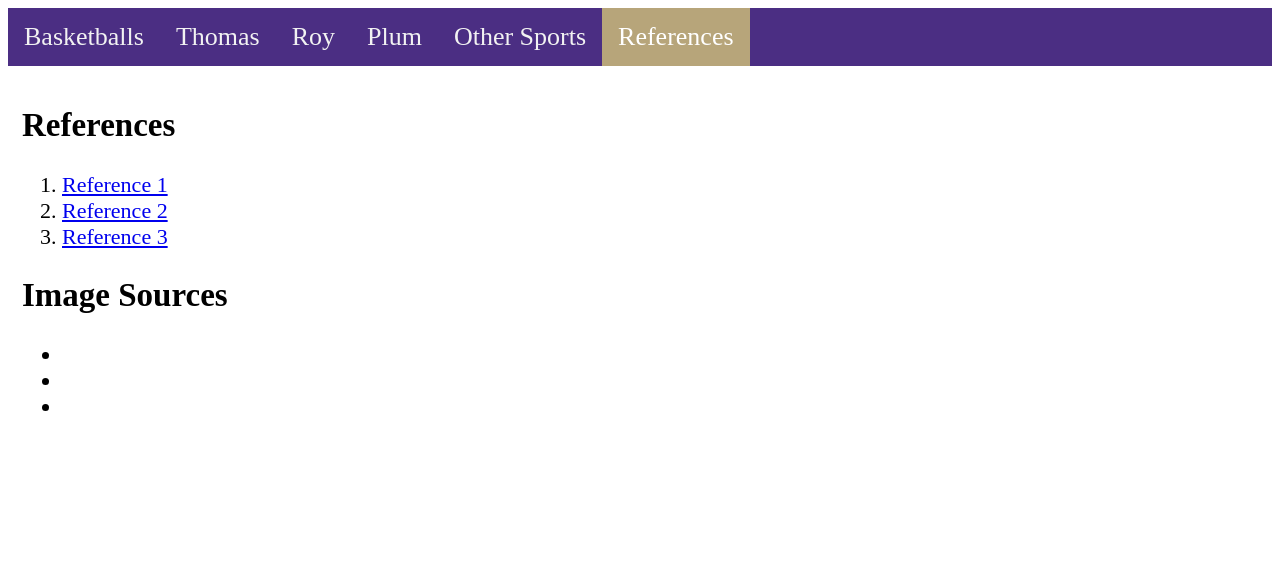
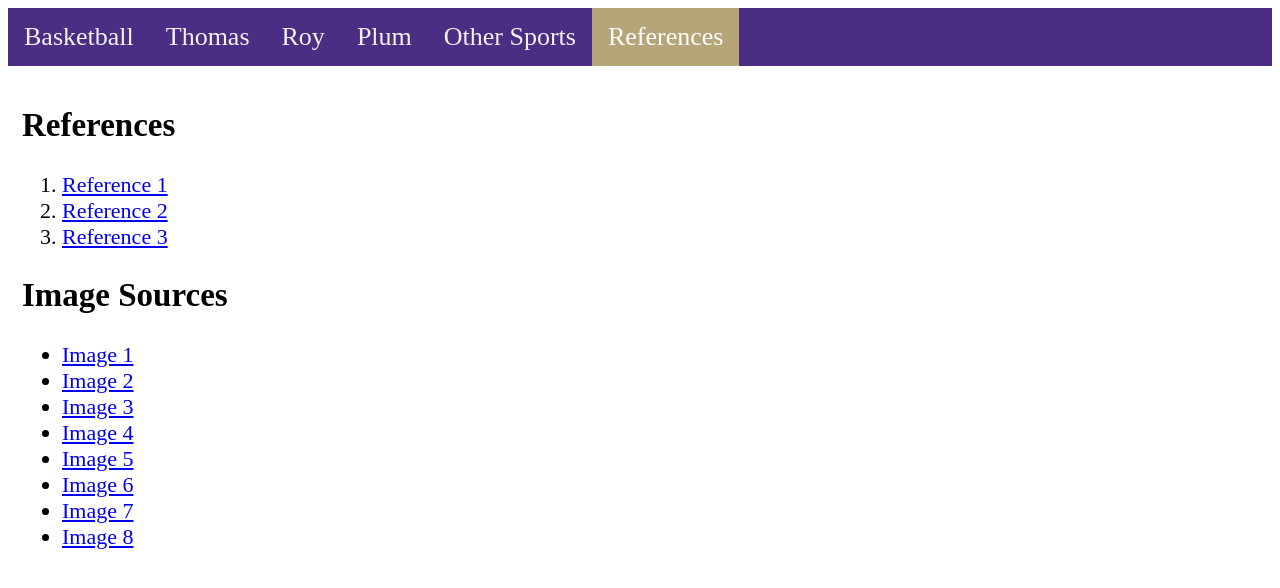
Before and after one commit to mattsuguitan/MattsLab2, a plain HTML site: page references.html in a window 1280 px wide. Drawn offline with Linux system fonts and the light colour scheme.

Commit message:
image sources

```diff
--- a/references.html
+++ b/references.html
@@ -16,7 +16,7 @@
     <!-- Navigation bar -->
     <div class="topnav" id="myTopnav">
         <!-- Links to different sections -->
-        <a href="index.html">Basketballs</a>
+        <a href="index.html">Basketball</a>
         <a href="section1.html">Thomas</a>
         <a href="section2.html">Roy</a>
         <a href="section3.html">Plum</a>
@@ -55,17 +55,44 @@
         <ul>
             <li>
                 <a href="https://bleacherreport.com/articles/513466-washington-basketball-10-reasons-the-huskies-win-the-pac-10" target="_blank">
+                    Image 1
                 </a>
             </li>
             <li>
                 <a href="https://www.seattlepi.com/sports/article/pac-10-notebook-huskies-to-hang-roy-s-no-3-with-1297989.php" target="_blank">
+                    Image 2
                 </a>
             </li>
             <li>
                 <a href="https://www.union-bulletin.com/sports/college_sports/university_of_washington/kelsey-plum-s-jersey-to-be-retired-by-washington-huskies/article_2c41591c-5f84-5a0d-9ed5-f75e7e70c250.html" target="_blank">
+                    Image 3
                 </a>
             </li>
-
+            <li>
+                <a href="https://www.seattletimes.com/sports/uw-husky-basketball/washington-huskies-to-retire-isaiah-thomas-no-2-jersey/" target="_blank">
+                    Image 4
+                </a>
+            </li>
+            <li>
+                <a href="https://www.heraldnet.com/sports/uw-mens-basketball-to-retire-tacoma-native-thomas-no-2-jersey/" target="_blank">
+                    Image 5
+                </a>
+            </li>
+            <li>
+                <a href="https://gohuskies.com/news/2014/2/22/209414099.aspx" target="_blank">
+                    Image 6
+                </a>
+            </li>
+            <li>
+                <a href="https://www.wymt.com/content/sports/Washingtons-Kelsey-Plum-wins-AP-Player-of-the-Year-award-417712963.html" target="_blank">
+                    Image 7
+                </a>
+            </li>
+            <li>
+                <a href="https://www.instagram.com/cassiechantel/p/DAB-xmHSL90/" target="_blank">
+                    Image 8
+                </a>
+            </li>
     </div>
 
     <!-- Including the main.js file for JavaScript functionality -->
```
